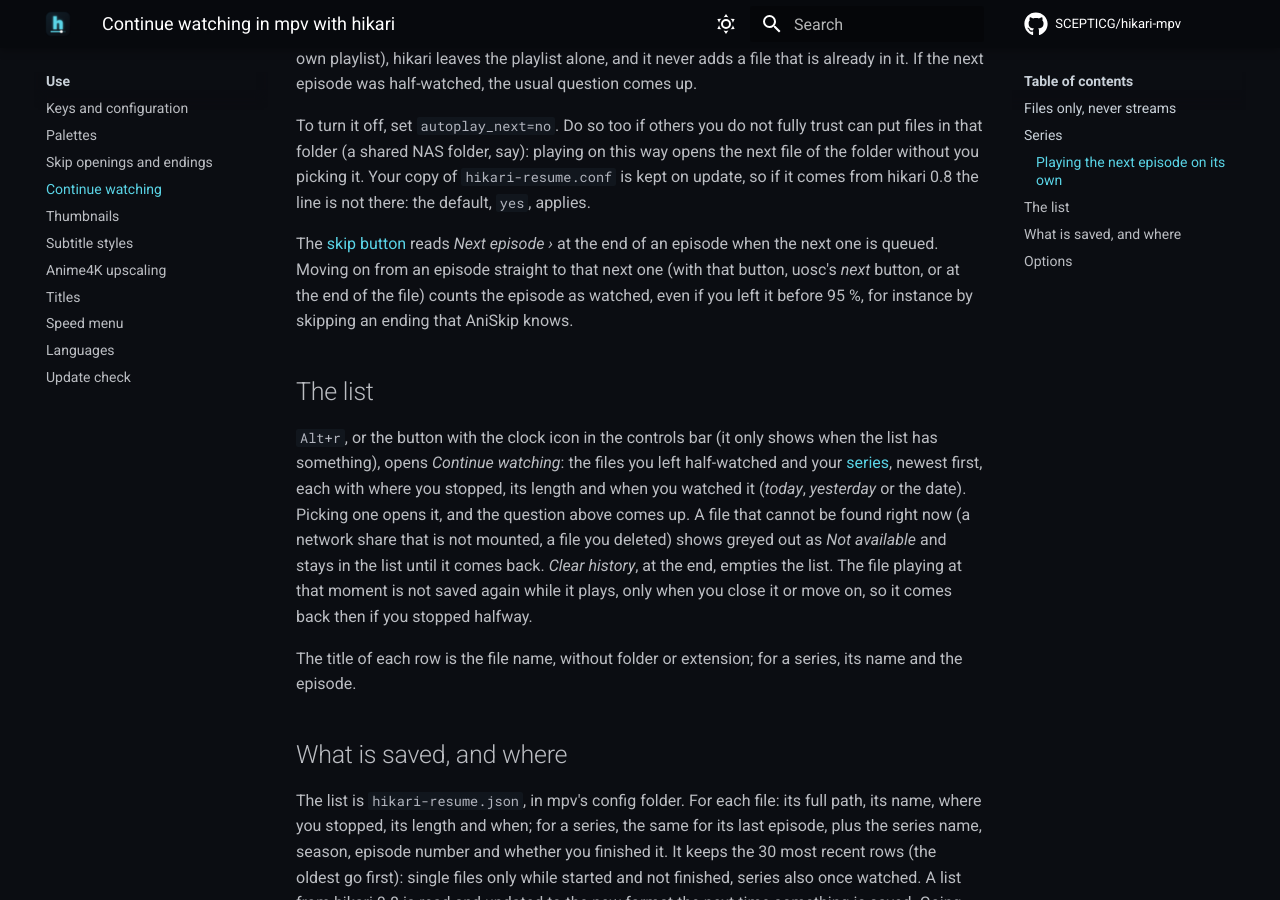
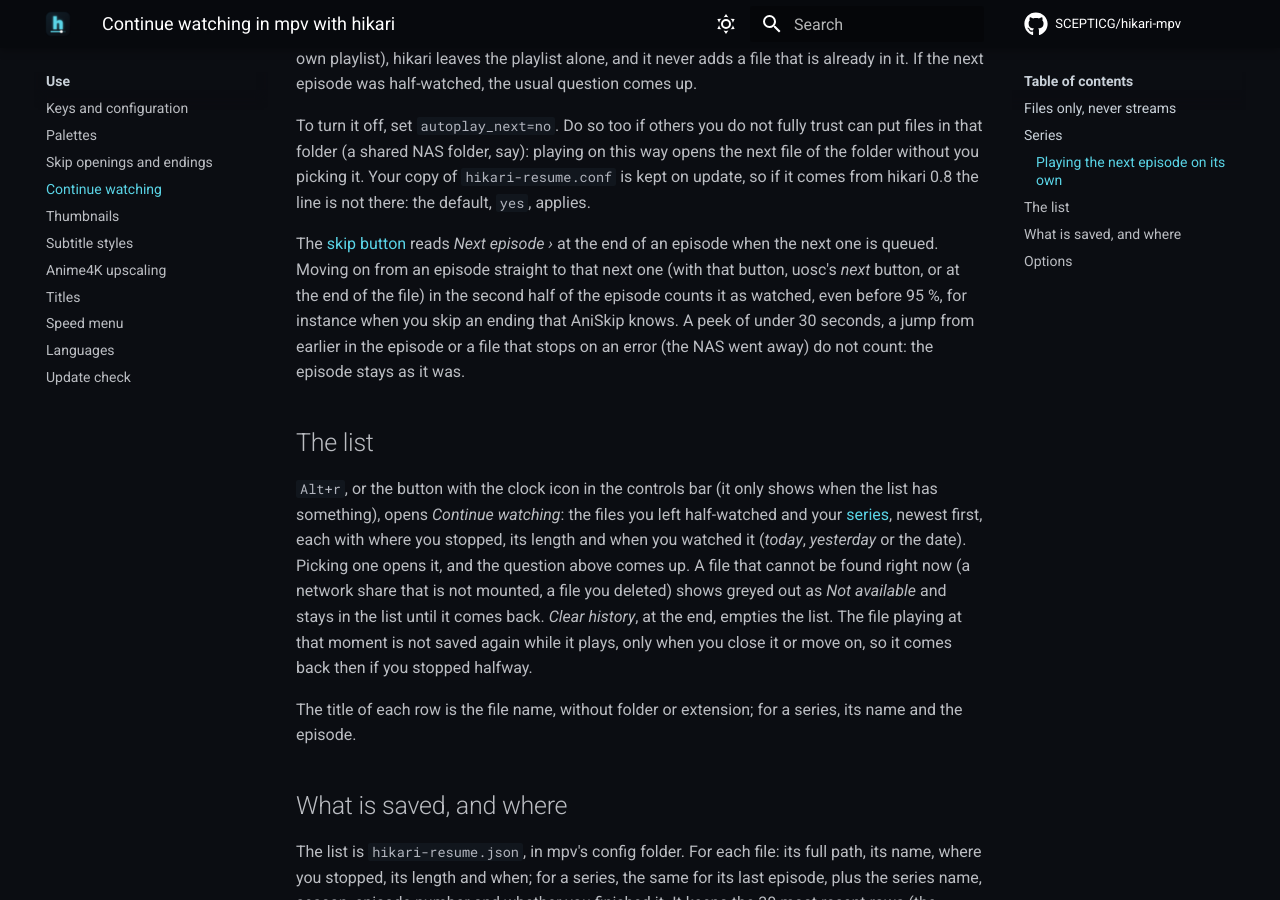
Before and after one commit to SCEPTICG/hikari-mpv, an MkDocs documentation site: the page built from docs/features/resume.md, in a window 1280 px wide and 900 px high, scrolled down 1955 px. Built offline with MkDocs 1.6.1 and Material for MkDocs 9.7.7, drawn with Linux system fonts in a browser that asks for light colours; comment, search, counter and statistics services are not loaded.

Commit message:
Seguir viendo: pasar al siguiente solo cuenta como visto en la segunda mitad del episodio y desde los 30 s, nunca tras un end-file por error (un NAS que se cae); un vistazo seguido de «siguiente» ya no pisa el episodio a medias de la serie. Web y pruebas

```diff
--- a/docs/features/resume.md
+++ b/docs/features/resume.md
@@ -47,7 +47,7 @@ When an episode is the last thing in mpv's playlist (you opened just that file),
 
 To turn it off, set `autoplay_next=no`. Do so too if others you do not fully trust can put files in that folder (a shared NAS folder, say): playing on this way opens the next file of the folder without you picking it. Your copy of `hikari-resume.conf` is kept on update, so if it comes from hikari 0.8 the line is not there: the default, `yes`, applies.
 
-The [skip button](skip.md#next-episode) reads *Next episode ›* at the end of an episode when the next one is queued. Moving on from an episode straight to that next one (with that button, uosc's *next* button, or at the end of the file) counts the episode as watched, even if you left it before 95 %, for instance by skipping an ending that AniSkip knows.
+The [skip button](skip.md#next-episode) reads *Next episode ›* at the end of an episode when the next one is queued. Moving on from an episode straight to that next one (with that button, uosc's *next* button, or at the end of the file) in the second half of the episode counts it as watched, even before 95 %, for instance when you skip an ending that AniSkip knows. A peek of under 30 seconds, a jump from earlier in the episode or a file that stops on an error (the NAS went away) do not count: the episode stays as it was.
 
 ## The list
 
```
Also changed, not shown: 2 other files.
